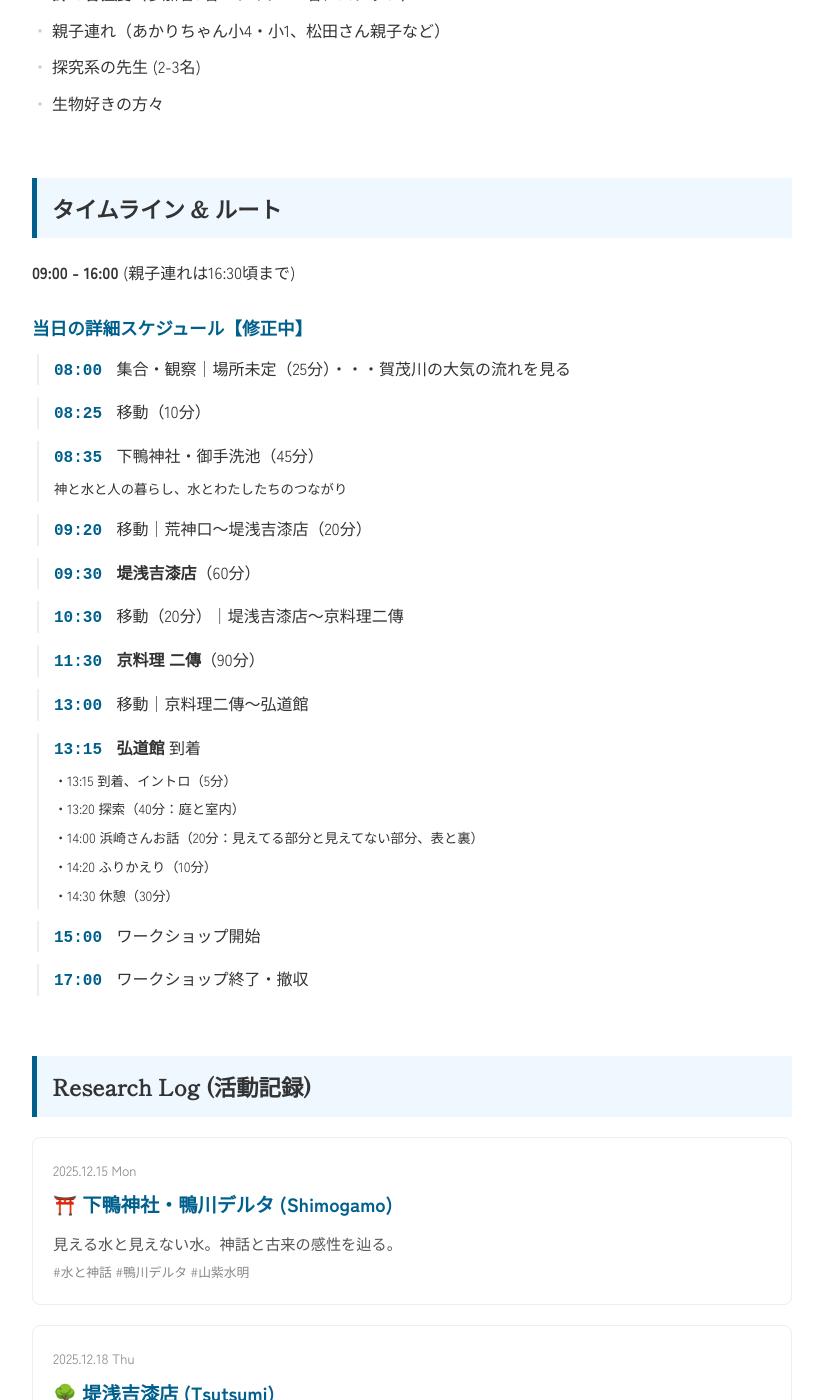
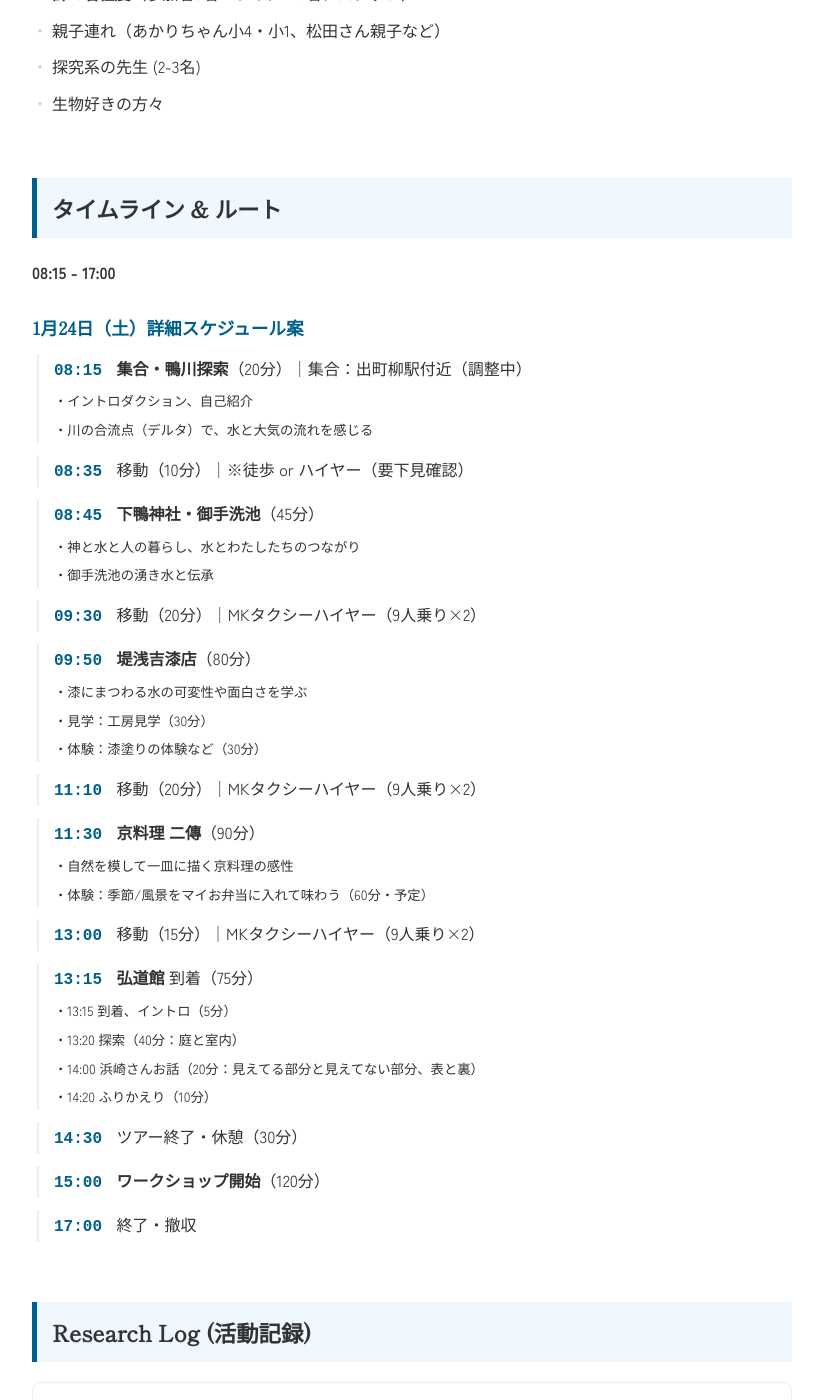
Before and after one commit to REMriaTV/iki-mono, a Jekyll site: the page built from journeys/fukumoto/index.html, in a window 1280 px wide and 1400 px high, scrolled down 614 px. Shown: the whole window, without its empty margins (228-1051 px from the left). Built offline with Jekyll 4.4.1, drawn with Linux system fonts in a browser that asks for light colours.

Commit message:
index.html を更新　タイムラインを最新版に照らし合わせて修正

```diff
--- a/journeys/fukumoto/index.html
+++ b/journeys/fukumoto/index.html
@@ -160,29 +160,50 @@ title: "Fukumoto Lab: 探究と教育の旅"
 
     <div class="lab-section">
         <h2>タイムライン & ルート</h2>
-        <p><strong>09:00 - 16:00</strong> (親子連れは16:30頃まで)</p>
+        <p><strong>08:15 - 17:00</strong></p>
 
-        <h3>当日の詳細スケジュール【修正中】</h3>
+        <h3>1月24日（土）詳細スケジュール案</h3>
         <ul class="timeline-list lab-list">
-            <li><span class="time">08:00</span> 集合・観察｜場所未定（25分）・・・賀茂川の大気の流れを見る</li>
-            <li><span class="time">08:25</span> 移動（10分）</li>
-            <li><span class="time">08:35</span> 下鴨神社・御手洗池（45分）<br><small>神と水と人の暮らし、水とわたしたちのつながり</small></li>
-            <li><span class="time">09:20</span> 移動｜荒神口〜堤浅吉漆店（20分）</li>
-            <li><span class="time">09:30</span> <strong>堤浅吉漆店</strong>（60分）</li>
-            <li><span class="time">10:30</span> 移動（20分）｜堤浅吉漆店〜京料理二傳</li>
-            <li><span class="time">11:30</span> <strong>京料理 二傳</strong>（90分）</li>
-            <li><span class="time">13:00</span> 移動｜京料理二傳〜弘道館</li>
-            <li><span class="time">13:15</span> <strong>弘道館</strong> 到着<br>
+            <li><span class="time">08:15</span> <strong>集合・鴨川探索</strong>（20分）｜集合：出町柳駅付近（調整中）<br>
+                <small>
+                ・イントロダクション、自己紹介<br>
+                ・川の合流点（デルタ）で、水と大気の流れを感じる
+                </small>
+            </li>
+            <li><span class="time">08:35</span> 移動（10分）｜※徒歩 or ハイヤー（要下見確認）</li>
+            <li><span class="time">08:45</span> <strong>下鴨神社・御手洗池</strong>（45分）<br>
+                <small>
+                ・神と水と人の暮らし、水とわたしたちのつながり<br>
+                ・御手洗池の湧き水と伝承
+                </small>
+            </li>
+            <li><span class="time">09:30</span> 移動（20分）｜MKタクシーハイヤー（9人乗り×2）</li>
+            <li><span class="time">09:50</span> <strong>堤浅吉漆店</strong>（80分）<br>
+                <small>
+                ・漆にまつわる水の可変性や面白さを学ぶ<br>
+                ・見学：工房見学（30分）<br>
+                ・体験：漆塗りの体験など（30分）
+                </small>
+            </li>
+            <li><span class="time">11:10</span> 移動（20分）｜MKタクシーハイヤー（9人乗り×2）</li>
+            <li><span class="time">11:30</span> <strong>京料理 二傳</strong>（90分）<br>
+                <small>
+                ・自然を模して一皿に描く京料理の感性<br>
+                ・体験：季節/風景をマイお弁当に入れて味わう（60分・予定）
+                </small>
+            </li>
+            <li><span class="time">13:00</span> 移動（15分）｜MKタクシーハイヤー（9人乗り×2）</li>
+            <li><span class="time">13:15</span> <strong>弘道館</strong> 到着（75分）<br>
                 <small>
                 ・13:15 到着、イントロ（5分）<br>
                 ・13:20 探索（40分：庭と室内）<br>
                 ・14:00 浜崎さんお話（20分：見えてる部分と見えてない部分、表と裏）<br>
-                ・14:20 ふりかえり（10分）<br>
-                ・14:30 休憩（30分）
+                ・14:20 ふりかえり（10分）
                 </small>
             </li>
-            <li><span class="time">15:00</span> ワークショップ開始</li>
-            <li><span class="time">17:00</span> ワークショップ終了・撤収</li>
+            <li><span class="time">14:30</span> ツアー終了・休憩（30分）</li>
+            <li><span class="time">15:00</span> <strong>ワークショップ開始</strong>（120分）</li>
+            <li><span class="time">17:00</span> 終了・撤収</li>
         </ul>
     </div>
 
@@ -194,8 +215,8 @@ title: "Fukumoto Lab: 探究と教育の旅"
                 <span class="log-date">2025.12.15 Mon</span>
                 <div class="log-title">⛩️ 下鴨神社・鴨川デルタ (Shimogamo)</div>
                 <div class="log-desc">
-                        見える水と見えない水。神話と古来の感性を辿る。<br>
-                        <span style="font-size:0.8rem; color:#888;">#水と神話 #鴨川デルタ #山紫水明</span>
+                    見える水と見えない水。神話と古来の感性を辿る。<br>
+                    <span style="font-size:0.8rem; color:#888;">#水と神話 #鴨川デルタ #山紫水明</span>
                 </div>
             </a>
 
```
